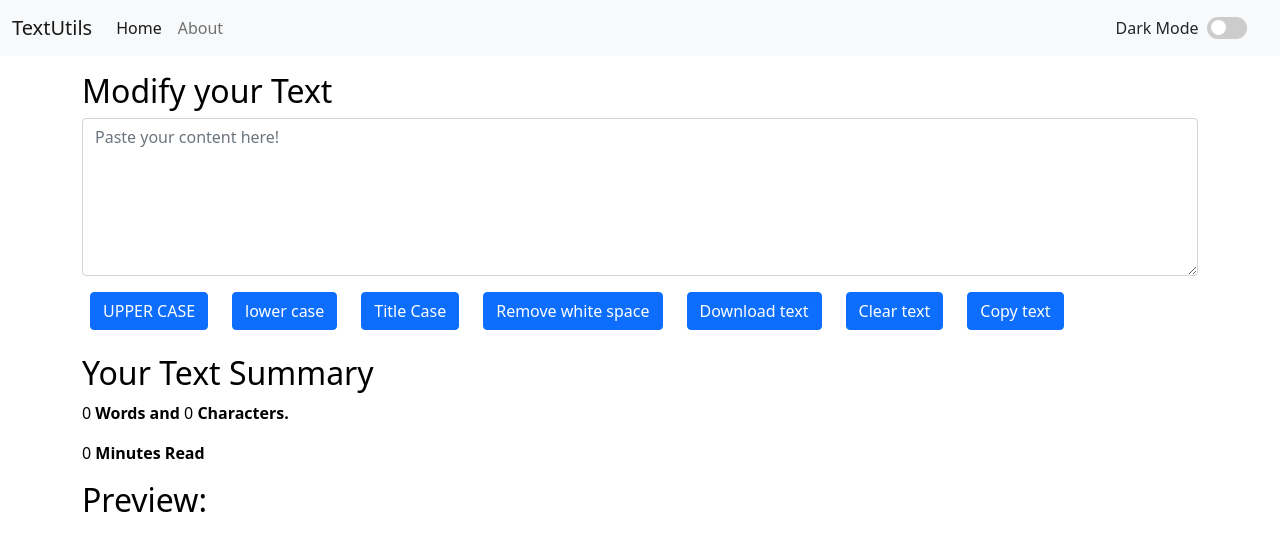
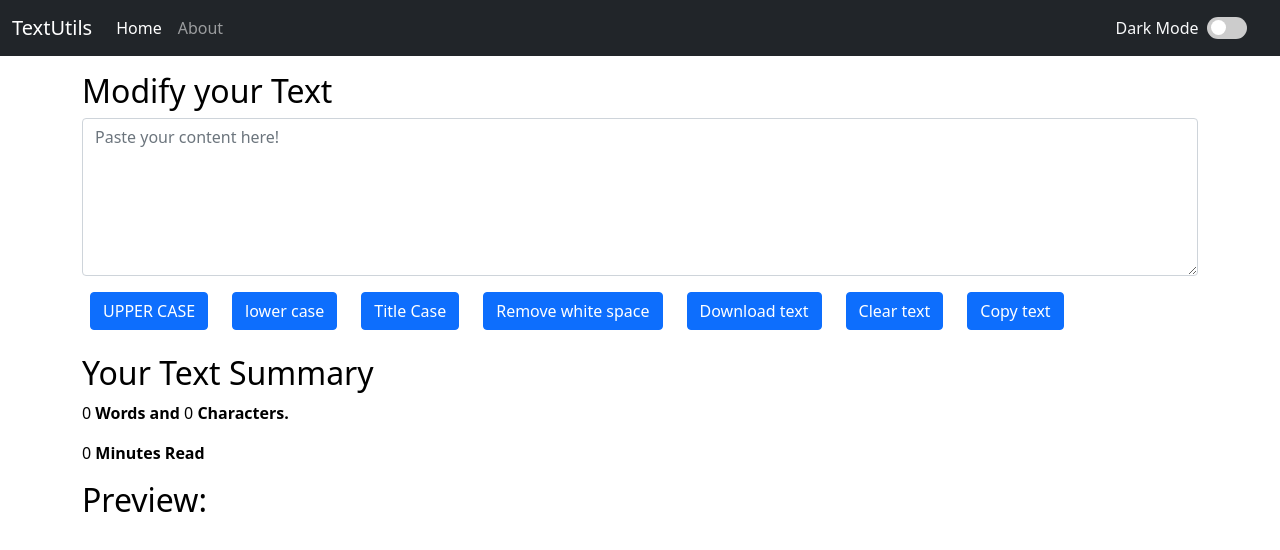
Before and after one commit to malharmorey/TextUtils, a React (Create React App) app: page / in a window 1280 px wide. Shown: the top 550 px of the page. Built offline with nearby package versions, Linux system fonts and the light colour scheme.

Commit message:
fixed dark mode
omitted navbar from dark mode toggle

```diff
--- a/src/App.js
+++ b/src/App.js
@@ -21,7 +21,7 @@ function App() {
 
 	return (
 		<>
-			<Navbar title='TextUtils' mode={mode} toggleMode={toggleMode} />
+			<Navbar title='TextUtils' toggleMode={toggleMode} />
 			<div className='wholePage pt-3'>
 				<div id='textContainer' className='container mx-auto'>
 					<TextForm heading='Modify your Text' mode={mode} />
--- a/src/Components/Navbar.js
+++ b/src/Components/Navbar.js
@@ -4,9 +4,7 @@ import '../index.css';
 
 export default function Navbar(props) {
 	return (
-		<nav
-			className={`navbar navbar-expand-lg navbar-${props.mode} bg-${props.mode}`}
-		>
+		<nav className='navbar navbar-expand-lg navbar-dark bg-dark'>
 			<div className='container-fluid'>
 				<a className='navbar-brand' href='#'>
 					{props.title}
@@ -43,11 +41,7 @@ export default function Navbar(props) {
 						</li>
 					</ul>
 					<div className='darkMode'>
-						<p
-							className={`d-print-inline-block text-${
-								props.mode === 'light' ? 'dark' : 'light'
-							}`}
-						>
+						<p className='d-print-inline-block text-light'>
 							Dark Mode
 						</p>
 						<div className='switch'>
```
